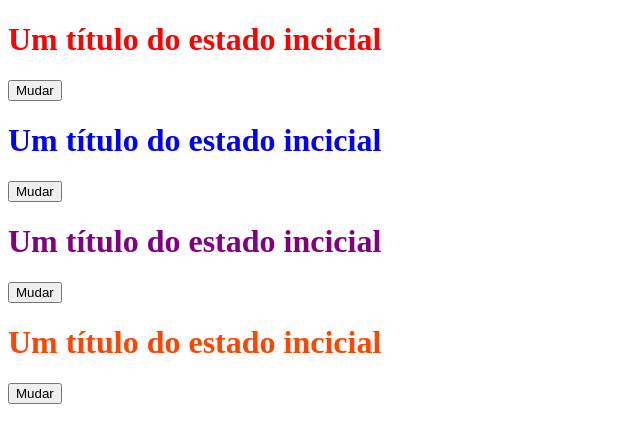
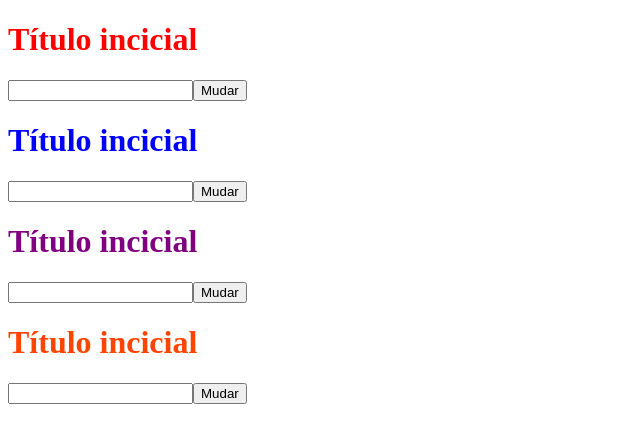
Before and after one commit to DanielBorges91/react-iniciante-projeto1, a React (Vite) app: page / in a window 1280 px wide. Shown: the top 442 px of the page, without its empty margins (0-640 px from the left). Built offline with nearby package versions, Linux system fonts and the light colour scheme.

Commit message:
Trabalhando com Estado no React

```diff
--- a/src/Titulo.jsx
+++ b/src/Titulo.jsx
@@ -2,12 +2,18 @@
 
 function Titulo({ cor }) {
 
-  const [texto, setTexto] = useState("Um título do estado incicial");
+  const [texto, setTexto] = useState("Título incicial");
+  const [inputText, setInputText] = useState("");
+
+  function clicou() {
+    setTexto(inputText)
+  }
 
   return(
     <div>
       <h1 style={{color: cor}} >{texto}</h1>
-      <button onClick={() => {setTexto("Mudei via botão.")}}>Mudar</button>
+      <input value = {inputText} onChange={(e) => {setInputText(e.target.value)}} type="text" />
+      <button onClick={clicou}>Mudar</button>
     </div>
   )
 }
```
